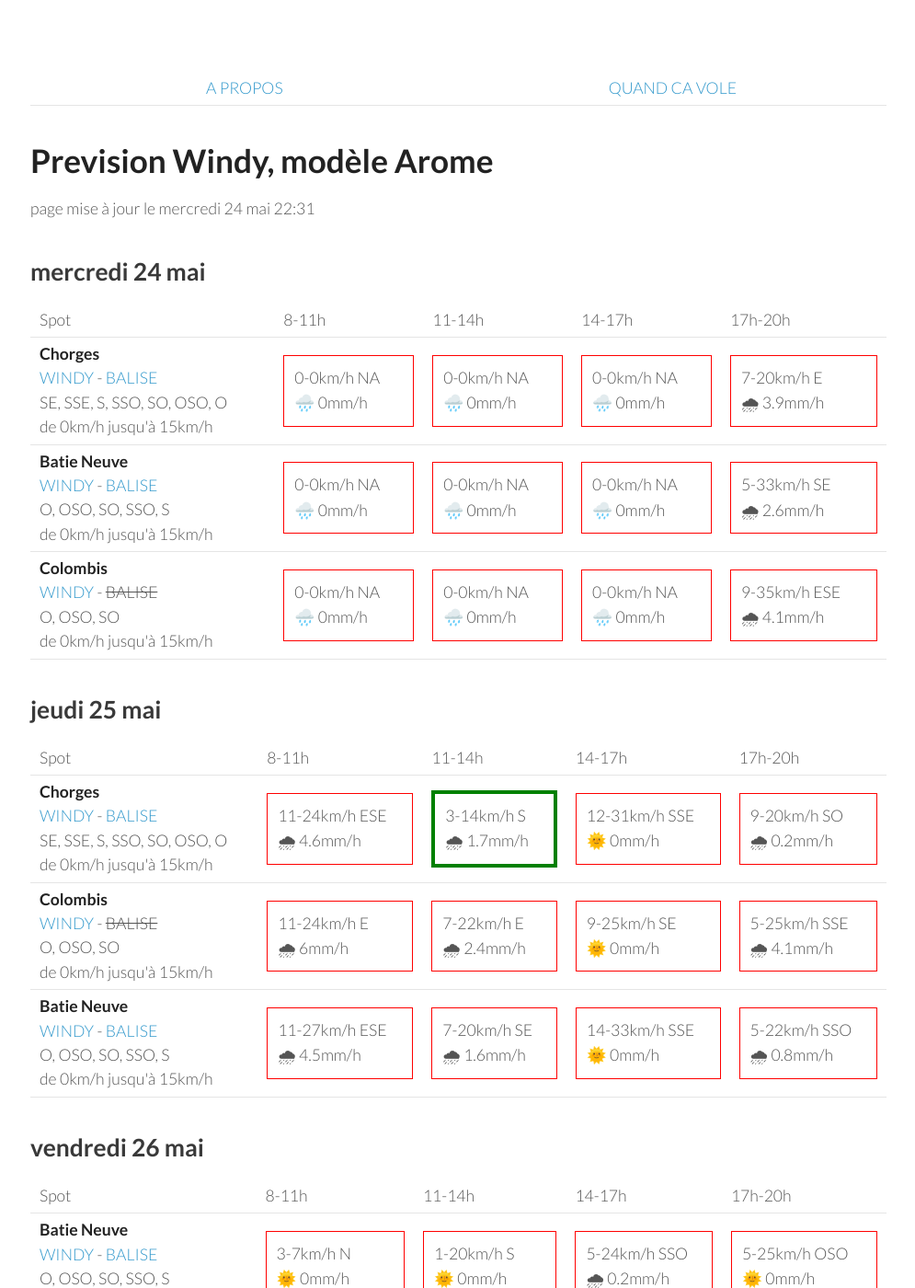
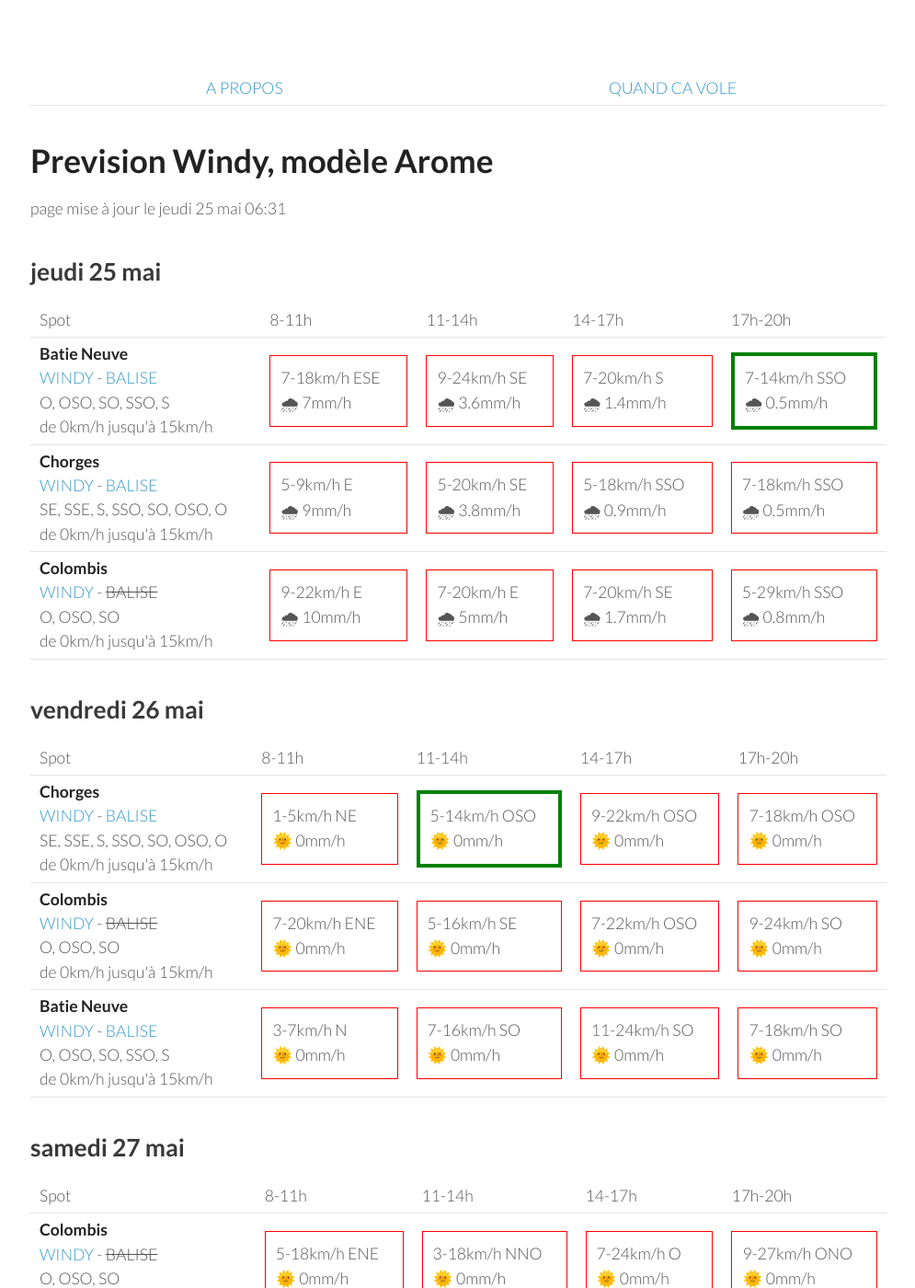
Before and after one commit to parapente-dans-le-nord/parapente-dans-le-nord.github.io, a Jekyll site: the page built from serre_poncon.markdown, in a window 1280 px wide and 1400 px high. Shown: the whole window at 92% size, without its empty margins (25-1020 px from the left). Built offline with Jekyll 4.4.1, drawn with Linux system fonts in a browser that asks for light colours; some of the changed text lies outside the part shown.

Commit message:
update index.markdown

```diff
--- a/serre_poncon.markdown
+++ b/serre_poncon.markdown
@@ -7,51 +7,8 @@ title:  "Tous les spots"
 {: .links}
 
 # Prevision Windy, modèle Arome
-page mise à jour le mercredi 24 mai 22:31
+page mise à jour le jeudi 25 mai 06:31
 
-## mercredi 24 mai
-
-{::nomarkdown}
-<table>
-  <tbody>
-    <tr>
-      <td>Spot</td>
-      <td>8-11h</td>
-      <td>11-14h</td>
-      <td>14-17h</td>
-      <td>17h-20h</td>
-    </tr>
-<tr>
-        <td><strong>Chorges</strong><br><a href="https://windy.com/44.578/6.280?44.559,6.262,10">WINDY</a> - <span class=""><a href="https://www.openwindmap.org/PP554">BALISE</a> </span><br> <span class="vent-favorable">SE, SSE, S, SSO, SO, OSO, O</span><br><span class="force-vent">de 0km/h jusqu'à 15km/h</span> </td>
-
-            <td><div class="not-flyable"><p>0-0km/h NA</p><p>🌧️ 0mm/h</p></div></td>
-            <td><div class="not-flyable"><p>0-0km/h NA</p><p>🌧️ 0mm/h</p></div></td>
-            <td><div class="not-flyable"><p>0-0km/h NA</p><p>🌧️ 0mm/h</p></div></td>
-            <td><div class="not-flyable"><p>7-20km/h E</p><p>🌧 3.9mm/h</p></div></td>
-
-    </tr>
-<tr>
-        <td><strong>Batie Neuve</strong><br><a href="https://windy.com/44.584/6.236?44.559,6.262,10,m:eTtagly">WINDY</a> - <span class=""><a href="https://www.openwindmap.org/PP554">BALISE</a> </span><br> <span class="vent-favorable">O, OSO, SO, SSO, S</span><br><span class="force-vent">de 0km/h jusqu'à 15km/h</span> </td>
-
-            <td><div class="not-flyable"><p>0-0km/h NA</p><p>🌧️ 0mm/h</p></div></td>
-            <td><div class="not-flyable"><p>0-0km/h NA</p><p>🌧️ 0mm/h</p></div></td>
-            <td><div class="not-flyable"><p>0-0km/h NA</p><p>🌧️ 0mm/h</p></div></td>
-            <td><div class="not-flyable"><p>5-33km/h SE</p><p>🌧 2.6mm/h</p></div></td>
-
-    </tr>
-<tr>
-        <td><strong>Colombis</strong><br><a href="https://windy.com/44.494/6.216?44.559,6.262,10">WINDY</a> - <span class="no-balise"> BALISE </span><br> <span class="vent-favorable">O, OSO, SO</span><br><span class="force-vent">de 0km/h jusqu'à 15km/h</span> </td>
-
-            <td><div class="not-flyable"><p>0-0km/h NA</p><p>🌧️ 0mm/h</p></div></td>
-            <td><div class="not-flyable"><p>0-0km/h NA</p><p>🌧️ 0mm/h</p></div></td>
-            <td><div class="not-flyable"><p>0-0km/h NA</p><p>🌧️ 0mm/h</p></div></td>
-            <td><div class="not-flyable"><p>9-35km/h ESE</p><p>🌧 4.1mm/h</p></div></td>
-
-    </tr>
-
-</tbody>
-</table>
-{:/}
 ## jeudi 25 mai
 
 {::nomarkdown}
@@ -65,32 +22,32 @@ page mise à jour le mercredi 24 mai 22:31
       <td>17h-20h</td>
     </tr>
 <tr>
+        <td><strong>Batie Neuve</strong><br><a href="https://windy.com/44.584/6.236?44.559,6.262,10,m:eTtagly">WINDY</a> - <span class=""><a href="https://www.openwindmap.org/PP554">BALISE</a> </span><br> <span class="vent-favorable">O, OSO, SO, SSO, S</span><br><span class="force-vent">de 0km/h jusqu'à 15km/h</span> </td>
+
+            <td><div class="not-flyable"><p>7-18km/h ESE</p><p>🌧 7mm/h</p></div></td>
+            <td><div class="not-flyable"><p>9-24km/h SE</p><p>🌧 3.6mm/h</p></div></td>
+            <td><div class="not-flyable"><p>7-20km/h S</p><p>🌧 1.4mm/h</p></div></td>
+            <td><div class="flyable"><p>7-14km/h SSO</p><p>🌧 0.5mm/h</p></div></td>
+
+
+    </tr>
+<tr>
         <td><strong>Chorges</strong><br><a href="https://windy.com/44.578/6.280?44.559,6.262,10">WINDY</a> - <span class=""><a href="https://www.openwindmap.org/PP554">BALISE</a> </span><br> <span class="vent-favorable">SE, SSE, S, SSO, SO, OSO, O</span><br><span class="force-vent">de 0km/h jusqu'à 15km/h</span> </td>
 
-            <td><div class="not-flyable"><p>11-24km/h ESE</p><p>🌧 4.6mm/h</p></div></td>
-            <td><div class="flyable"><p>3-14km/h S</p><p>🌧 1.7mm/h</p></div></td>
-            <td><div class="not-flyable"><p>12-31km/h SSE</p><p>🌞 0mm/h</p></div></td>
-            <td><div class="not-flyable"><p>9-20km/h SO</p><p>🌧 0.2mm/h</p></div></td>
+            <td><div class="not-flyable"><p>5-9km/h E</p><p>🌧 9mm/h</p></div></td>
+            <td><div class="not-flyable"><p>5-20km/h SE</p><p>🌧 3.8mm/h</p></div></td>
+            <td><div class="not-flyable"><p>5-18km/h SSO</p><p>🌧 0.9mm/h</p></div></td>
+            <td><div class="not-flyable"><p>7-18km/h SSO</p><p>🌧 0.5mm/h</p></div></td>
 
 
     </tr>
 <tr>
         <td><strong>Colombis</strong><br><a href="https://windy.com/44.494/6.216?44.559,6.262,10">WINDY</a> - <span class="no-balise"> BALISE </span><br> <span class="vent-favorable">O, OSO, SO</span><br><span class="force-vent">de 0km/h jusqu'à 15km/h</span> </td>
 
-            <td><div class="not-flyable"><p>11-24km/h E</p><p>🌧 6mm/h</p></div></td>
-            <td><div class="not-flyable"><p>7-22km/h E</p><p>🌧 2.4mm/h</p></div></td>
-            <td><div class="not-flyable"><p>9-25km/h SE</p><p>🌞 0mm/h</p></div></td>
-            <td><div class="not-flyable"><p>5-25km/h SSE</p><p>🌧 4.1mm/h</p></div></td>
-
-
-    </tr>
-<tr>
-        <td><strong>Batie Neuve</strong><br><a href="https://windy.com/44.584/6.236?44.559,6.262,10,m:eTtagly">WINDY</a> - <span class=""><a href="https://www.openwindmap.org/PP554">BALISE</a> </span><br> <span class="vent-favorable">O, OSO, SO, SSO, S</span><br><span class="force-vent">de 0km/h jusqu'à 15km/h</span> </td>
-
-            <td><div class="not-flyable"><p>11-27km/h ESE</p><p>🌧 4.5mm/h</p></div></td>
-            <td><div class="not-flyable"><p>7-20km/h SE</p><p>🌧 1.6mm/h</p></div></td>
-            <td><div class="not-flyable"><p>14-33km/h SSE</p><p>🌞 0mm/h</p></div></td>
-            <td><div class="not-flyable"><p>5-22km/h SSO</p><p>🌧 0.8mm/h</p></div></td>
+            <td><div class="not-flyable"><p>9-22km/h E</p><p>🌧 10mm/h</p></div></td>
+            <td><div class="not-flyable"><p>7-20km/h E</p><p>🌧 5mm/h</p></div></td>
+            <td><div class="not-flyable"><p>7-20km/h SE</p><p>🌧 1.7mm/h</p></div></td>
+            <td><div class="not-flyable"><p>5-29km/h SSO</p><p>🌧 0.8mm/h</p></div></td>
 
 
     </tr>
@@ -111,32 +68,32 @@ page mise à jour le mercredi 24 mai 22:31
       <td>17h-20h</td>
     </tr>
 <tr>
-        <td><strong>Batie Neuve</strong><br><a href="https://windy.com/44.584/6.236?44.559,6.262,10,m:eTtagly">WINDY</a> - <span class=""><a href="https://www.openwindmap.org/PP554">BALISE</a> </span><br> <span class="vent-favorable">O, OSO, SO, SSO, S</span><br><span class="force-vent">de 0km/h jusqu'à 15km/h</span> </td>
-
-            <td><div class="not-flyable"><p>3-7km/h N</p><p>🌞 0mm/h</p></div></td>
-            <td><div class="not-flyable"><p>1-20km/h S</p><p>🌞 0mm/h</p></div></td>
-            <td><div class="not-flyable"><p>5-24km/h SSO</p><p>🌧 0.2mm/h</p></div></td>
-            <td><div class="not-flyable"><p>5-25km/h OSO</p><p>🌞 0mm/h</p></div></td>
-
-
-    </tr>
-<tr>
         <td><strong>Chorges</strong><br><a href="https://windy.com/44.578/6.280?44.559,6.262,10">WINDY</a> - <span class=""><a href="https://www.openwindmap.org/PP554">BALISE</a> </span><br> <span class="vent-favorable">SE, SSE, S, SSO, SO, OSO, O</span><br><span class="force-vent">de 0km/h jusqu'à 15km/h</span> </td>
 
-            <td><div class="not-flyable"><p>1-5km/h NNE</p><p>🌞 0mm/h</p></div></td>
-            <td><div class="not-flyable"><p>1-22km/h SSE</p><p>🌞 0mm/h</p></div></td>
-            <td><div class="not-flyable"><p>5-22km/h SSO</p><p>🌧 0.3mm/h</p></div></td>
-            <td><div class="not-flyable"><p>5-25km/h OSO</p><p>🌞 0mm/h</p></div></td>
+            <td><div class="not-flyable"><p>1-5km/h NE</p><p>🌞 0mm/h</p></div></td>
+            <td><div class="flyable"><p>5-14km/h OSO</p><p>🌞 0mm/h</p></div></td>
+            <td><div class="not-flyable"><p>9-22km/h OSO</p><p>🌞 0mm/h</p></div></td>
+            <td><div class="not-flyable"><p>7-18km/h OSO</p><p>🌞 0mm/h</p></div></td>
 
 
     </tr>
 <tr>
         <td><strong>Colombis</strong><br><a href="https://windy.com/44.494/6.216?44.559,6.262,10">WINDY</a> - <span class="no-balise"> BALISE </span><br> <span class="vent-favorable">O, OSO, SO</span><br><span class="force-vent">de 0km/h jusqu'à 15km/h</span> </td>
 
-            <td><div class="not-flyable"><p>9-20km/h ENE</p><p>🌞 0mm/h</p></div></td>
-            <td><div class="not-flyable"><p>1-16km/h N</p><p>🌞 0mm/h</p></div></td>
-            <td><div class="not-flyable"><p>3-18km/h SO</p><p>🌞 0mm/h</p></div></td>
-            <td><div class="not-flyable"><p>5-20km/h ONO</p><p>🌞 0mm/h</p></div></td>
+            <td><div class="not-flyable"><p>7-20km/h ENE</p><p>🌞 0mm/h</p></div></td>
+            <td><div class="not-flyable"><p>5-16km/h SE</p><p>🌞 0mm/h</p></div></td>
+            <td><div class="not-flyable"><p>7-22km/h OSO</p><p>🌞 0mm/h</p></div></td>
+            <td><div class="not-flyable"><p>9-24km/h SO</p><p>🌞 0mm/h</p></div></td>
+
+
+    </tr>
+<tr>
+        <td><strong>Batie Neuve</strong><br><a href="https://windy.com/44.584/6.236?44.559,6.262,10,m:eTtagly">WINDY</a> - <span class=""><a href="https://www.openwindmap.org/PP554">BALISE</a> </span><br> <span class="vent-favorable">O, OSO, SO, SSO, S</span><br><span class="force-vent">de 0km/h jusqu'à 15km/h</span> </td>
+
+            <td><div class="not-flyable"><p>3-7km/h N</p><p>🌞 0mm/h</p></div></td>
+            <td><div class="not-flyable"><p>7-16km/h SO</p><p>🌞 0mm/h</p></div></td>
+            <td><div class="not-flyable"><p>11-24km/h SO</p><p>🌞 0mm/h</p></div></td>
+            <td><div class="not-flyable"><p>7-18km/h SO</p><p>🌞 0mm/h</p></div></td>
 
 
     </tr>
@@ -159,20 +116,20 @@ page mise à jour le mercredi 24 mai 22:31
 <tr>
         <td><strong>Colombis</strong><br><a href="https://windy.com/44.494/6.216?44.559,6.262,10">WINDY</a> - <span class="no-balise"> BALISE </span><br> <span class="vent-favorable">O, OSO, SO</span><br><span class="force-vent">de 0km/h jusqu'à 15km/h</span> </td>
 
-            <td><div class="not-flyable"><p>5-18km/h E</p><p>🌞 0mm/h</p></div></td>
-            <td><div class="not-flyable"><p>3-16km/h NNO</p><p>🌞 0mm/h</p></div></td>
-            <td><div class="not-flyable"><p>7-24km/h OSO</p><p>🌞 0mm/h</p></div></td>
-            <td><div class="not-flyable"><p>5-25km/h SO</p><p>🌧 0.2mm/h</p></div></td>
+            <td><div class="not-flyable"><p>5-18km/h ENE</p><p>🌞 0mm/h</p></div></td>
+            <td><div class="not-flyable"><p>3-18km/h NNO</p><p>🌞 0mm/h</p></div></td>
+            <td><div class="not-flyable"><p>7-24km/h O</p><p>🌞 0mm/h</p></div></td>
+            <td><div class="not-flyable"><p>9-27km/h ONO</p><p>🌞 0mm/h</p></div></td>
 
 
     </tr>
 <tr>
         <td><strong>Batie Neuve</strong><br><a href="https://windy.com/44.584/6.236?44.559,6.262,10,m:eTtagly">WINDY</a> - <span class=""><a href="https://www.openwindmap.org/PP554">BALISE</a> </span><br> <span class="vent-favorable">O, OSO, SO, SSO, S</span><br><span class="force-vent">de 0km/h jusqu'à 15km/h</span> </td>
 
-            <td><div class="not-flyable"><p>5-16km/h NE</p><p>🌞 0mm/h</p></div></td>
+            <td><div class="not-flyable"><p>5-18km/h NE</p><p>🌞 0mm/h</p></div></td>
             <td><div class="not-flyable"><p>3-20km/h SSO</p><p>🌞 0mm/h</p></div></td>
-            <td><div class="not-flyable"><p>9-31km/h SO</p><p>🌞 0mm/h</p></div></td>
-            <td><div class="not-flyable"><p>5-31km/h OSO</p><p>🌞 0mm/h</p></div></td>
+            <td><div class="not-flyable"><p>7-31km/h SO</p><p>🌞 0mm/h</p></div></td>
+            <td><div class="not-flyable"><p>9-33km/h ONO</p><p>🌧 0.2mm/h</p></div></td>
 
 
     </tr>
@@ -180,9 +137,9 @@ page mise à jour le mercredi 24 mai 22:31
         <td><strong>Chorges</strong><br><a href="https://windy.com/44.578/6.280?44.559,6.262,10">WINDY</a> - <span class=""><a href="https://www.openwindmap.org/PP554">BALISE</a> </span><br> <span class="vent-favorable">SE, SSE, S, SSO, SO, OSO, O</span><br><span class="force-vent">de 0km/h jusqu'à 15km/h</span> </td>
 
             <td><div class="not-flyable"><p>5-20km/h ENE</p><p>🌞 0mm/h</p></div></td>
-            <td><div class="not-flyable"><p>3-22km/h SSO</p><p>🌞 0mm/h</p></div></td>
-            <td><div class="not-flyable"><p>9-33km/h SO</p><p>🌞 0mm/h</p></div></td>
-            <td><div class="not-flyable"><p>5-33km/h OSO</p><p>🌞 0mm/h</p></div></td>
+            <td><div class="not-flyable"><p>3-22km/h SO</p><p>🌞 0mm/h</p></div></td>
+            <td><div class="not-flyable"><p>7-31km/h SO</p><p>🌞 0mm/h</p></div></td>
+            <td><div class="not-flyable"><p>9-35km/h O</p><p>🌞 0mm/h</p></div></td>
 
 
     </tr>
@@ -205,7 +162,7 @@ page mise à jour le mercredi 24 mai 22:31
 <tr>
         <td><strong>Colombis</strong><br><a href="https://windy.com/44.494/6.216?44.559,6.262,10">WINDY</a> - <span class="no-balise"> BALISE </span><br> <span class="vent-favorable">O, OSO, SO</span><br><span class="force-vent">de 0km/h jusqu'à 15km/h</span> </td>
 
-            <td><div class="not-flyable"><p>3-14km/h E</p><p>🌞 0mm/h</p></div></td>
+            <td><div class="not-flyable"><p>3-14km/h ENE</p><p>🌞 0mm/h</p></div></td>
             <td><div class="not-flyable"><p>3-16km/h O</p><p>🌞 0mm/h</p></div></td>
             <td><div class="not-flyable"><p>5-25km/h O</p><p>🌞 0mm/h</p></div></td>
             <td><div class="not-flyable"><p>1-37km/h SE</p><p>🌧 6mm/h</p></div></td>
@@ -215,7 +172,7 @@ page mise à jour le mercredi 24 mai 22:31
 <tr>
         <td><strong>Chorges</strong><br><a href="https://windy.com/44.578/6.280?44.559,6.262,10">WINDY</a> - <span class=""><a href="https://www.openwindmap.org/PP554">BALISE</a> </span><br> <span class="vent-favorable">SE, SSE, S, SSO, SO, OSO, O</span><br><span class="force-vent">de 0km/h jusqu'à 15km/h</span> </td>
 
-            <td><div class="not-flyable"><p>3-14km/h ENE</p><p>🌞 0mm/h</p></div></td>
+            <td><div class="not-flyable"><p>3-16km/h ENE</p><p>🌞 0mm/h</p></div></td>
             <td><div class="not-flyable"><p>5-22km/h SO</p><p>🌞 0mm/h</p></div></td>
             <td><div class="not-flyable"><p>3-31km/h SO</p><p>🌧 0.7mm/h</p></div></td>
             <td><div class="not-flyable"><p>1-37km/h SSE</p><p>🌧 6mm/h</p></div></td>
@@ -225,7 +182,7 @@ page mise à jour le mercredi 24 mai 22:31
 <tr>
         <td><strong>Batie Neuve</strong><br><a href="https://windy.com/44.584/6.236?44.559,6.262,10,m:eTtagly">WINDY</a> - <span class=""><a href="https://www.openwindmap.org/PP554">BALISE</a> </span><br> <span class="vent-favorable">O, OSO, SO, SSO, S</span><br><span class="force-vent">de 0km/h jusqu'à 15km/h</span> </td>
 
-            <td><div class="not-flyable"><p>3-12km/h ENE</p><p>🌞 0mm/h</p></div></td>
+            <td><div class="not-flyable"><p>3-16km/h NE</p><p>🌞 0mm/h</p></div></td>
             <td><div class="not-flyable"><p>5-22km/h SO</p><p>🌞 0mm/h</p></div></td>
             <td><div class="not-flyable"><p>5-29km/h SSO</p><p>🌧 0.4mm/h</p></div></td>
             <td><div class="not-flyable"><p>1-37km/h SSE</p><p>🌧 6mm/h</p></div></td>
```
